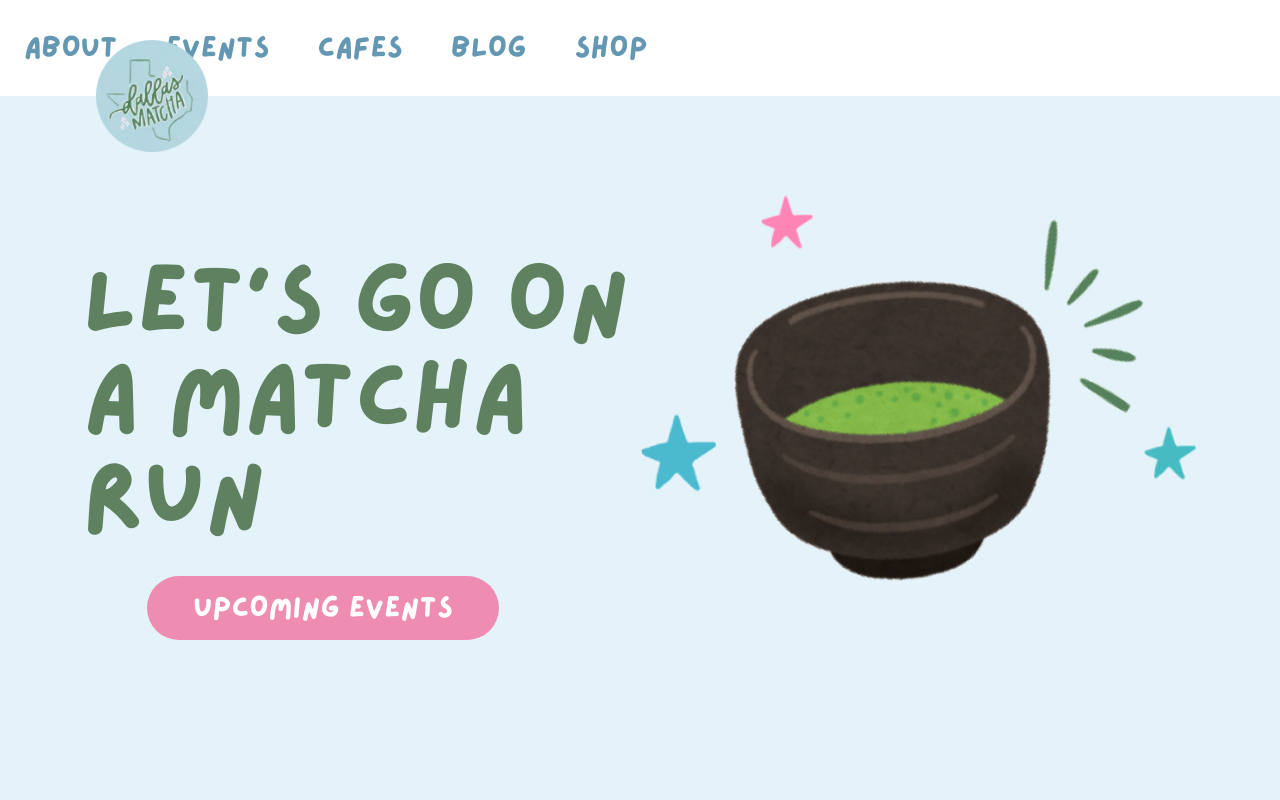
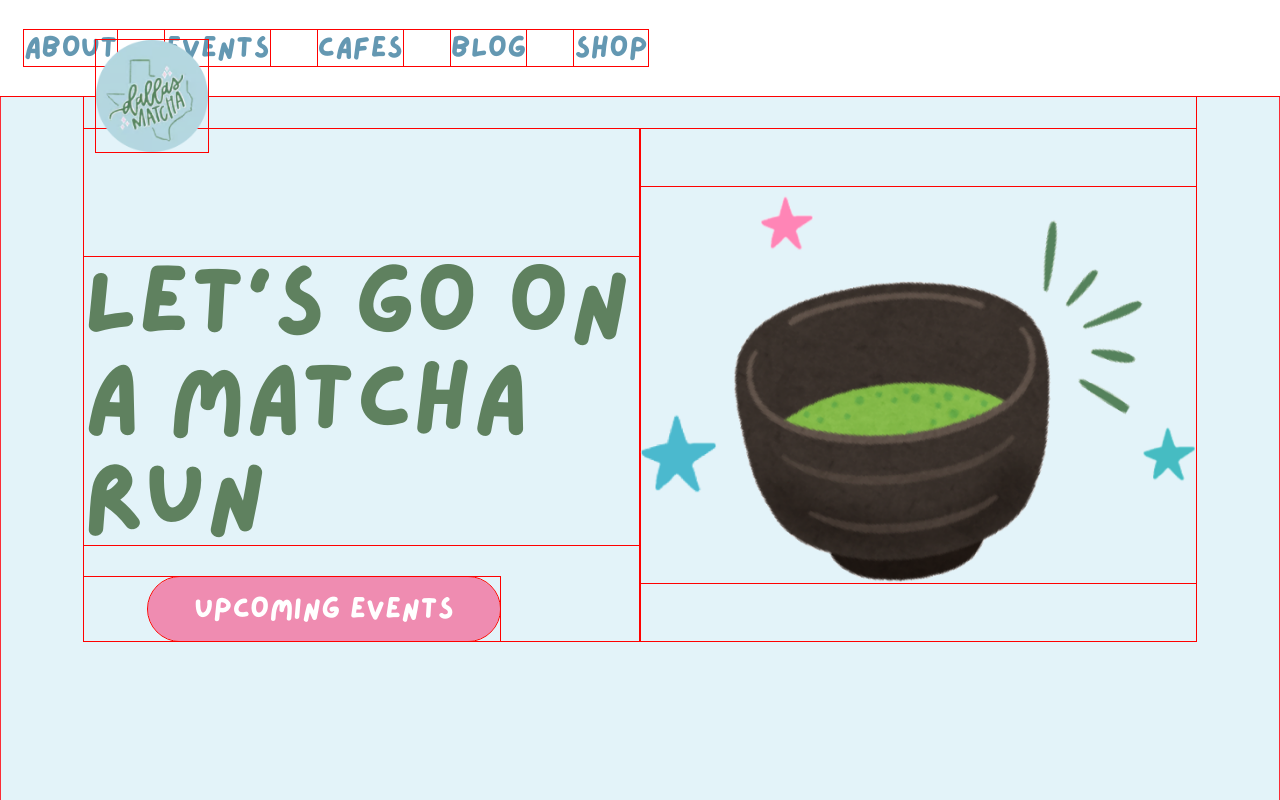
Before and after one commit to GoodWillHunting11/match-2.0, a Next.js app in the folder matcha-2.0/: page / in a window 1280 px wide. Shown: the top 800 px of the page. Built offline with nearby package versions, Linux system fonts and the light colour scheme.

Commit message:
red outline

```diff
--- a/matcha-2.0/src/app/globals.css
+++ b/matcha-2.0/src/app/globals.css
@@ -13,6 +13,9 @@
   font-family: 'Lazy Dog', sans-serif;
 }
 
+* {
+  outline: 1px solid red; /* Or use Tailwind plugin for outlines */
+}
 
 
 body {
--- a/matcha-2.0/src/app/page.js
+++ b/matcha-2.0/src/app/page.js
@@ -10,7 +10,7 @@ import WhereNext from "./Components/WhereNext";
 export default function Home() {
 
   return (
-    <div className="max-w-[1525px] overflow-x-hidden">
+    <div className="max-w-[1525px] overflow-x-hidden border border-red-500">
       <div className="z-[60] fixed top-0 left-0 w-screen">
         <Nav />
       </div>
```
